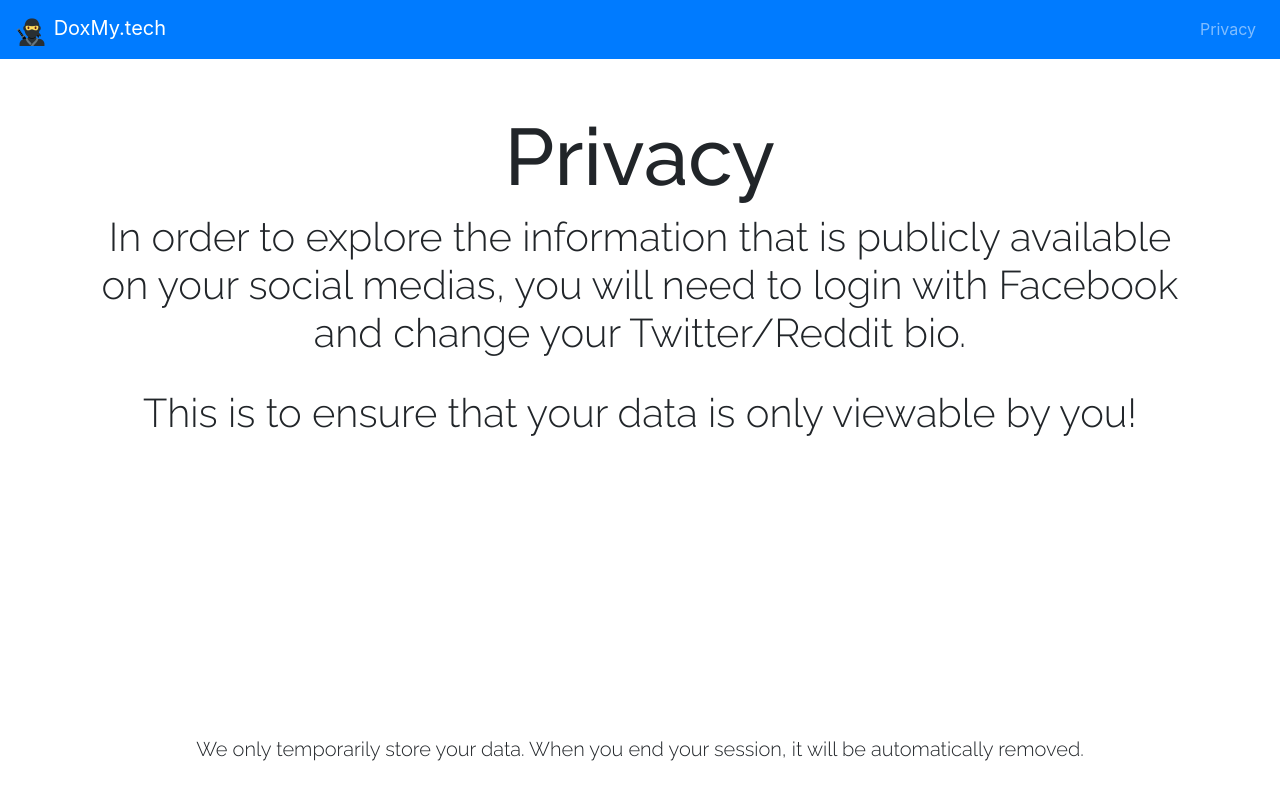
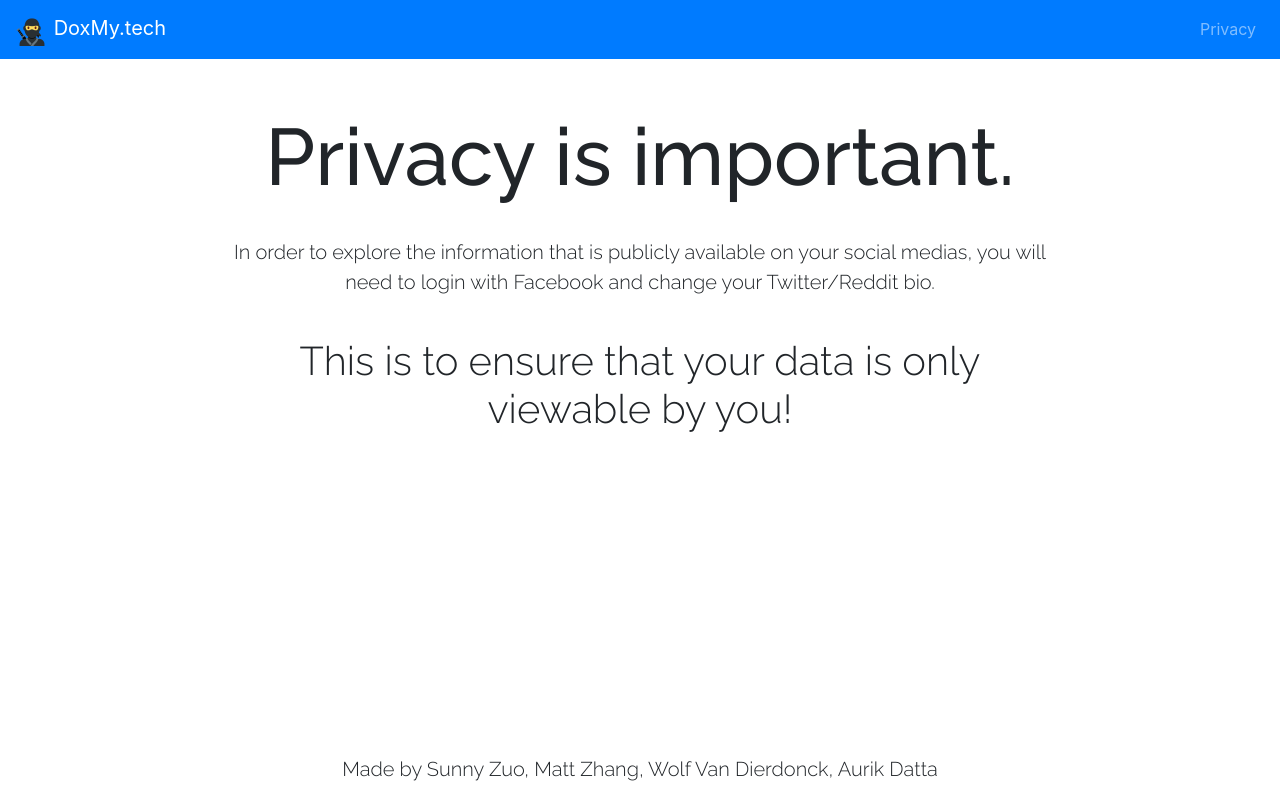
Before and after one commit to mzhang/doxmytech, a React (Create React App) app in the folder client/: page /privacy in a window 1280 px wide. Built offline with nearby package versions, Linux system fonts and the light colour scheme.

Commit message:
modernized privacy page

```diff
--- a/client/src/pages/privacy.css
+++ b/client/src/pages/privacy.css
@@ -8,7 +8,7 @@ h1 {
 
 h2 {
     font-family: 'Raleway', sans-serif;
-    font-size: 40px;
+    font-size: 30px;
     font-weight: 300;
     text-align: center;
     margin-left:100px;
@@ -23,3 +23,9 @@ p {
     margin-left:100px;
     margin-right:100px;
 }
+
+.thin {
+    width: 80%;
+    text-align: center;
+    margin: 0 auto;
+}
--- a/client/src/pages/privacy.js
+++ b/client/src/pages/privacy.js
@@ -4,13 +4,20 @@ import "./privacy.css"
 export default function Privacy() {
     return (
         <div>
-            <h1>Privacy</h1>
-            <h2>In order to explore the information that is publicly available on your social medias, you will need to login with Facebook and change your Twitter/Reddit bio.</h2>
-            <br/>
-            <h2>This is to ensure that your data is only viewable by you!</h2>
+            <div className="thin">
+                <h1>Privacy is important.</h1>
 
-            <p style={{position: "absolute", bottom: "20px", left: "0px", right: "0px", marginLeft: "auto", marginRight: "auto",}}>
-                We only temporarily store your data. When you end your session, it will be automatically removed. </p>
+                <br/>
+
+                <p>In order to explore the information that is publicly available on your social medias, you will need to login with Facebook and change your Twitter/Reddit bio.</p>
+
+                <br/>
+
+                <h2>This is to ensure that your data is only viewable by you!</h2>
+            </div>
+            <div class="fixed-bottom text-center bg-white" >
+            <p>Made by Sunny Zuo, Matt Zhang, Wolf Van Dierdonck, Aurik Datta</p>
+            </div>
         </div>
     )
 }
```
